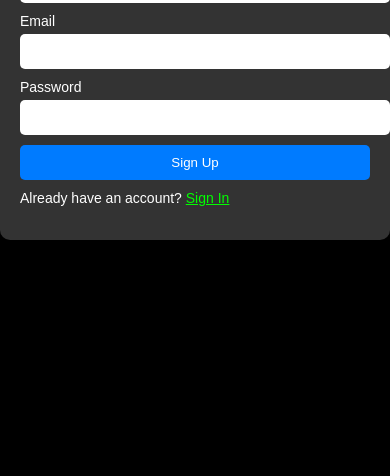
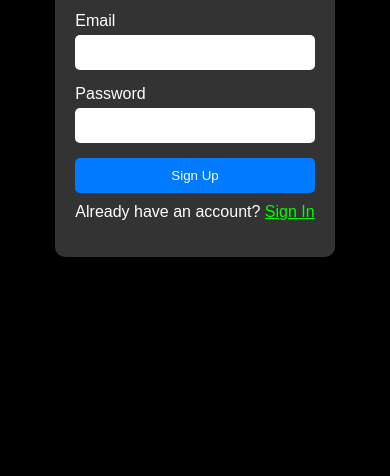
Before and after one commit to LurckeA/aria-anim, a website: page signup.html in a window 390 px wide. Shown: the part 368-844 px from the top of the page. Drawn offline with nearby package versions, Linux system fonts and the light colour scheme.

Commit message:
Update signup.html

```diff
--- a/signup.html
+++ b/signup.html
@@ -2,31 +2,11 @@
 <html lang="en">
 <head>
     <meta charset="UTF-8">
-    <meta name="viewport" content="width=device-width, initial-scale=1.0, maximum-scale=1.0, user-scalable=no">
+    <meta name="viewport" content="width=device-width, initial-scale=1.0">
     <title>Sign Up</title>
     <link rel="stylesheet" href="/aria-anim/assets/index-styles.css">
     <script src="https://cdn.jsdelivr.net/npm/@supabase/supabase-js@2.39.3/dist/umd/supabase.min.js"></script>
     <script src="/aria-anim/assets/scripts.js"></script>
-    <style>
-        body {
-            font-size: 16px;
-        }
-        .container {
-            width: 90%;
-            max-width: 400px;
-            margin: 0 auto;
-        }
-        input[type="text"], input[type="email"], input[type="password"] {
-            width: 100%;
-            padding: 10px;
-            margin-bottom: 10px;
-        }
-        @media screen and (max-width: 768px) {
-            body {
-                font-size: 14px;
-            }
-        }
-    </style>
 </head>
 <body>
     <div class="container">
```
